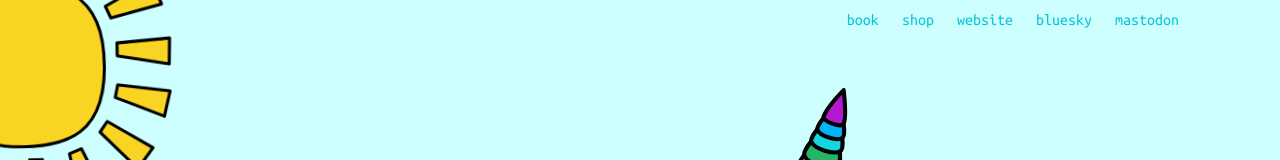
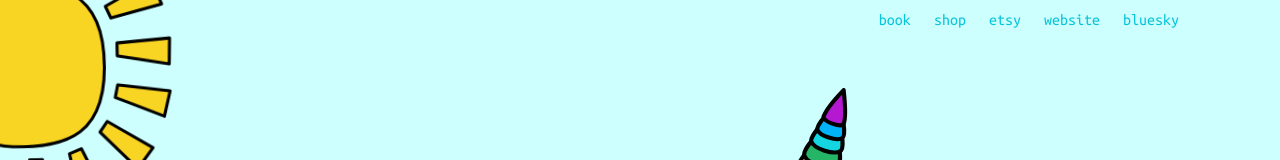
Before and after one commit to shortstack/whitneychampion.com, a plain HTML site: page art/index.html in a window 1280 px wide. Shown: the top 160 px of the page. Drawn offline with nearby package versions, Linux system fonts and the light colour scheme.

Commit message:
Update index.html

```diff
--- a/art/index.html
+++ b/art/index.html
@@ -30,9 +30,9 @@
           <div class="nav-item" class="navbar-brand d-flex align-items-center">
             <a href="https://angry.unicorns.lol/book" target="_blank">book</a>
             <a href="http://weirdstuffis.online" target="_blank">shop</a>
+            <a href="https://etsy.com/shop/artbyshortstack" target="_blank">etsy</a>
             <a href="https://unicorns.lol" target="_blank">website</a>
             <a href="https://bsky.app/profile/whit.zip" target="_blank">bluesky</a>
-            <a href="https://infosec.exchange/@shortstack" target="_blank">mastodon</a>
           </div>
         </div>
 
```
